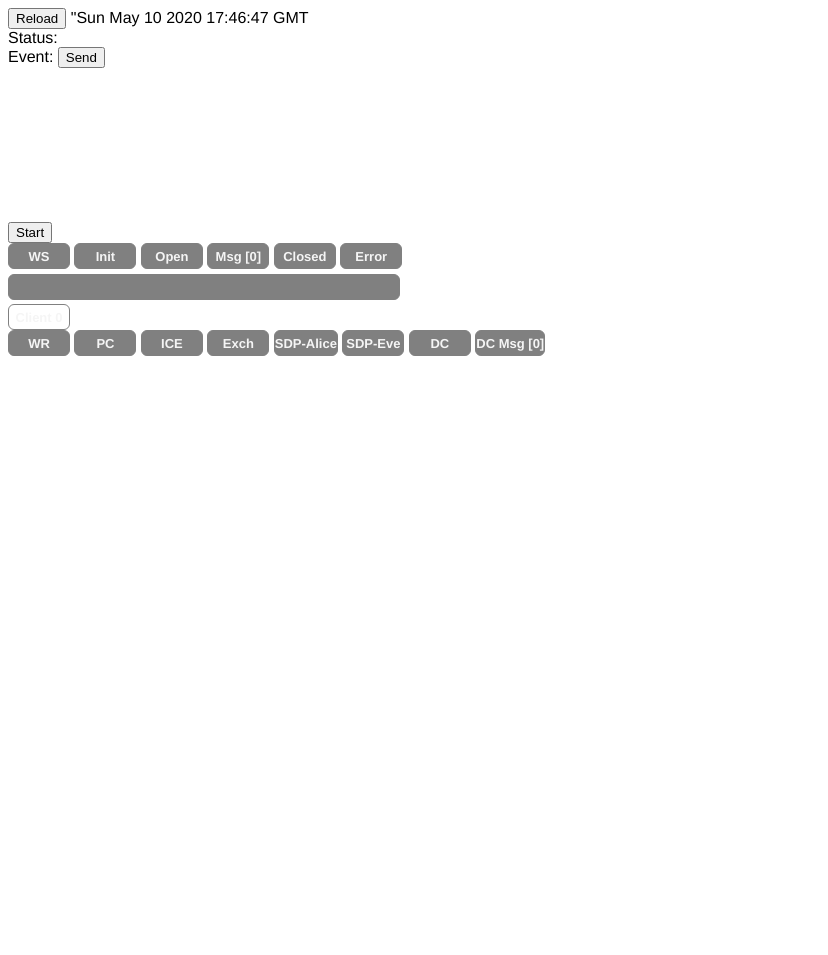
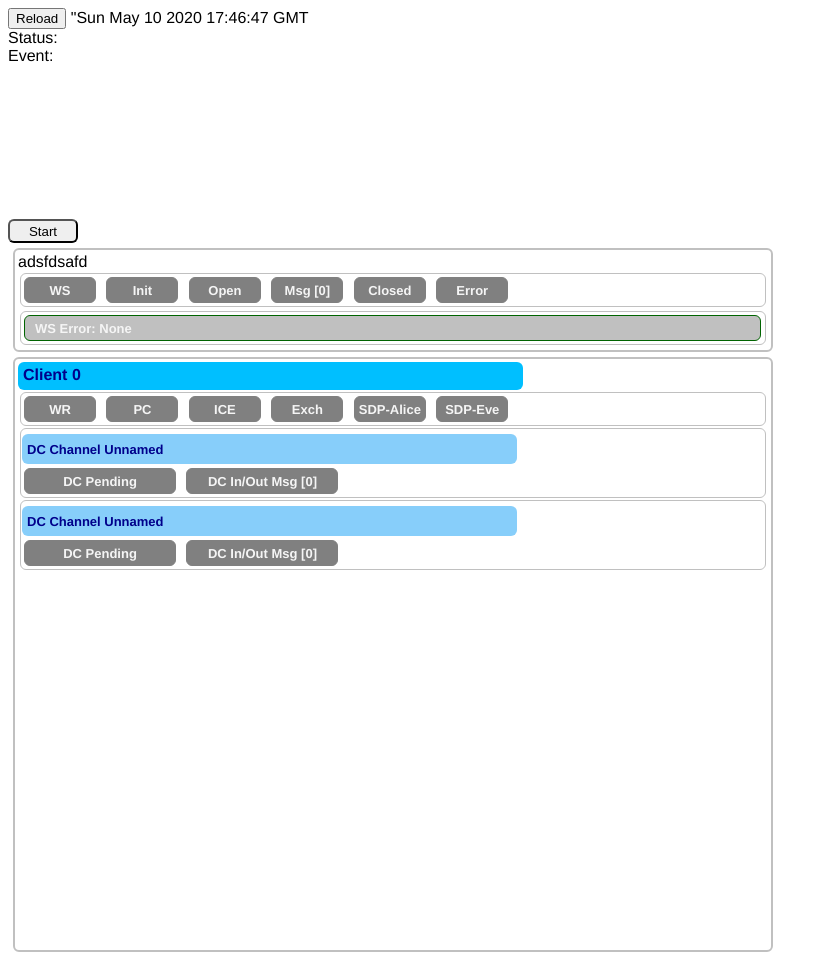
Before and after one commit to abek42/webrtcsignaller, a website: page static/eve.html in a window 1280 px wide. Shown: the whole page, without its empty margins (0-828 px from the left). Before the commit the page ends 800 px from the top, so only its background shows below. Drawn offline with Linux system fonts and the light colour scheme.

Commit message:
pre-video
pending: alice responding to dc-msg

```diff
--- /dev/null
+++ b/static/common.css
@@ -0,0 +1,83 @@
+body{font-family:helvetica}
+		.anim1{ animation-name: blip; animation-duration: 0.2s;}
+		.anim2{ animation-name: blip; animation-duration: 0.3s;}
+		@keyframes blip {
+		  0%   {background-color: #113311;}
+		  50%  {background-color: #00dd00;}
+		  100%  {background-color: silver;}
+		}
+		.tile { min-width: 70px;	min-height: 24px;	font-size: small;	font-weight: bold;
+				color: whitesmoke;	border: 1px solid gray;	border-radius: 6px;
+				display: inline-flex;	align-items: center;	justify-content: center;margin:3px;}
+		.tile0 { min-width: 150px;	min-height: 24px;	font-size: small;	font-weight: bold;
+				color: whitesmoke;	border: 1px solid gray;	border-radius: 6px;
+				display: inline-flex;	align-items: center;	justify-content: center;margin:3px;}
+		.tileLong { min-width: 420px; width:725px; min-height: 24px;	font-size: small;	font-weight: bold;
+				color: whitesmoke;	border: 1px solid gray;	border-radius: 6px; padding-left:10px;
+				display: inline-flex;	align-items: center;	justify-content: left;margin:3px}
+		.gray{background-color:gray;}
+		.green{background-color:green;}
+		.red{background-color:red;}
+		.blue{background-color:deepskyblue;}
+		.silver{background-color:silver;border-color:darkgreen;}
+
+		.button{border-radius:6px;min-width: 70px;	min-height: 24px;}
+
+		.dc_name {
+	min-width: 320px;width:490px;
+	display: inline-flex;
+	min-height: 30px;
+	background: lightskyblue;
+	margin: 5px 1px 1px 1px;
+	font-size: small;
+	color: darkblue;
+	align-items: center;
+	padding-left: 5px;
+	border-radius: 6px;
+	font-weight: bold;
+}
+
+#main_websocket_state{
+	border-radius:6px;
+	margin:5px;
+	padding:3px;
+	border:2px solid silver;
+	display:flex;
+	flex-direction:column;
+	max-width:750px;
+}
+.client_status{
+	border-radius:6px;
+	margin:5px;
+	padding:3px;
+	border:2px solid silver;
+	display:flex;
+	flex-direction:column;
+	max-width:750px;
+}
+
+
+.dc_state{
+	display:flex;
+	flex-direction:column;
+
+}
+
+.client {
+	color: darkblue;
+	width: 500px;
+	display: inline-flex;
+	min-height: 24px;
+	border-radius: 6px;
+	align-content: center;
+	font-weight: bold;
+	font-size: medium;
+	padding-left: 5px;
+	padding-top: 4px;
+}
+
+.states {
+	margin:2px;
+	border-radius:6px;
+	border:1px solid silver;
+}
--- a/static/common.js
+++ b/static/common.js
@@ -182,7 +182,6 @@ function isActionMsg(msg){
 		console.log("INFO: isActionMsg>parse failed",e);
 		return false;
 	}
-
 }
 
 //--------------------video stream handler----------------------//
--- a/static/commonCore.js
+++ b/static/commonCore.js
@@ -1,3 +1,4 @@
+const WR_DC_CH_NOT_FOUND="data channel not found in saved cfg";
 
 setDOMUpdateListener();
 setDataEvtListener();
@@ -86,14 +87,18 @@ client0_wr_init" class="tile gray">WR</span>
 			animLabel(hnd);
 			break;
 		case WR_STATUS_DC_OPEN:
-			hnd+="wr_dc";
+			let chSuffix = getDCSuffix(details.srcCh); //need it again for name label
+			hnd="dc_chstate_"+chSuffix;
+			document.getElementById(hnd).innerHTML="DC Open";
+			document.getElementById("dc_name_"+chSuffix).innerHTML=details.srcCh;
 			break;
 		case WR_STATUS_DC_CLOSED:
-			hnd+="wr_dc";
+			hnd="dc_chstate_"+getDCSuffix(details.srcCh);//just need it once
+			document.getElementById(hnd).innerHTML="DC Closed";
 			grayAlt="red"
 			break;
 		case WR_STATUS_DC_MSG:
-			hnd+="wr_dcmsg";
+			hnd="dc_msg_"+getDCSuffix(details.srcCh);
 			grayAlt="silver";
 			//trigger anim behaviour
 			animLabel(hnd);
@@ -134,7 +139,7 @@ function animLabel(hnd){
 }
 
 function processDataMsg(msgObj){
-	console.log("DBG: processDataMsg>",msgObj);
+	//console.log("DBG: processDataMsg>",msgObj);
 	switch(msgObj.action){
 		case WS_ACTION_SET_CLIENT_TYPE:
 			processClientSet(msgObj.data);
@@ -150,7 +155,7 @@ function processDataMsg(msgObj){
 			processWRConnNext(msgObj);
 			break;
 		default:
-			console.log("TBD: processDataMsg> pending action",msgObj.action);
+			console.log("TBD: processDataMsg> pending action",msgObj.action,msgObj);
 	}
 }
 
@@ -238,7 +243,8 @@ function signallerWRDC(obj,dc){
 							forIP:obj.target,
 							reqId:obj.reqId,
 							sdp:(obj.wrStep==WR_SDP_OFFER||obj.wrStep==WR_SDP_ANSWER)?obj.sdp:"",
-							ice:obj.wrStep==WR_ICE_EXCHG?obj.ice:""
+							ice:obj.wrStep==WR_ICE_EXCHG?obj.ice:"",
+							msg:(obj.wrStep==WR_REQ_VIDCH)?obj.msg:""
 						 }
 				   };
 		dc.send(JSON.stringify(sendObj));
--- a/static/eve.html
+++ b/static/eve.html
@@ -8,27 +8,7 @@
 	<script src="commonCore.js"></script>
 	<script src="constants.js" ></script>
 	<script src="eve.js" ></script>
-    <style>
-		body{font-family:helvetica}
-		.anim1{ animation-name: blip; animation-duration: 0.2s;}
-		.anim2{ animation-name: blip; animation-duration: 0.3s;}
-		@keyframes blip {
-		  0%   {background-color: #113311;}
-		  50%  {background-color: #00dd00;}
-		  100%  {background-color: silver;}
-		}
-		.tile { min-width: 60px;	min-height: 24px;	font-size: small;	font-weight: bold;
-				color: whitesmoke;	border: 1px solid gray;	border-radius: 6px;
-				display: inline-flex;	align-items: center;	justify-content: center;}
-		.tileLong { min-width: 380px; max-width:380px;	min-height: 24px;	font-size: small;	font-weight: bold; margin-top:5px;
-				color: whitesmoke;	border: 1px solid gray;	border-radius: 6px; padding-left:10px;
-				display: inline-flex;	align-items: center;	justify-content: left;}
-		.gray{background-color:gray;}
-		.green{background-color:green;}
-		.red{background-color:red;}
-		.silver{background-color:silver;border-color:darkgreen;}
-
-	</style>
+    <link rel="stylesheet" type="text/css" href="common.css">
 </head>
 <body onload="setDebugDiv();">
 <div id="debug">
@@ -36,31 +16,55 @@
 	<span id="reload">ERROR</span><br>
 	Status: <span id="wsStatus"></span><br>
 	Event: <span id="wsEvent"></span>
-	<input type="button" onclick="wsSend('test')" value="Send" id="next">
+	<!--input type="button" onclick="wsSend('test')" value="Send" id="next"-->
 </div>
 <div class="flexChild" id="camera-container">
 	<video id="local_video" autoplay muted></video>
 	<div class="main_websocket">
-		<input type="button" value="Start" id="setIP" onclick="setWSIP();"/><br>
+		<input type="button" value="Start" id="setIP" class="button" onclick="setWSIP();"/><br>
+		<div id="main_websocket_state">adsfdsafd
+			<div class="states">
 				<span id="main_websocket_hasWS" class="tile gray">WS</span>
 				<span id="main_websocket_initWS" class="tile gray">Init</span>
 				<span id="main_websocket_openWS" class="tile gray">Open</span>
 				<span id="main_websocket_msgWS" class="tile gray">Msg [0]</span>
 				<span id="main_websocket_closeWS" class="tile gray">Closed</span>
-		<span id="main_websocket_errWS" class="tile gray">Error</span><br>
-		<span id="main_websocket_errmsgWS" class="tileLong gray"></span>
+				<span id="main_websocket_errWS" class="tile gray">Error</span>
 			</div>
-	<div class="client_notifier" id="client0">
+			<div class="states">
+				<span id="main_websocket_errmsgWS" class="tileLong silver">WS Error: None</span>
+			</div>
+		</div>
+	</div>
+	<div class="client_status" id="client0">
 		<div class="client_wr">
-		<span id="client0" class="tile blue">Client 0</span><br>
+			<span id="client0" class="client blue">Client 0</span>
+			<div id="client0_wr_pc_state" class="pc_state states">
 				<span id="client0_wr_init" class="tile gray">WR</span>
 				<span id="client0_wr_pc" class="tile gray">PC</span>
 				<span id="client0_wr_ice_found" class="tile gray">ICE</span>
 				<span id="client0_wr_ice_exchg" class="tile gray">Exch</span>
 				<span id="client0_wr_sdp_local" class="tile gray">SDP-Alice</span>
 				<span id="client0_wr_sdp_remote" class="tile gray">SDP-Eve</span>
-		<span id="client0_wr_dc" class="tile gray">DC</span>
-		<span id="client0_wr_dcmsg" class="tile gray">DC Msg [0]</span>
+			</div>
+			<div id="dc_state_client0_dc0" class="dc_state states">
+				<div>
+					<span id="dc_name_client0_dc0" class="dc_name">DC Channel Unnamed</span>
+				</div>
+				<div>
+					<span id="dc_chstate_client0_dc0" class="tile0 gray">DC Pending</span>
+					<span id="dc_msg_client0_dc0" class="tile0 gray">DC In/Out Msg [0]</span>
+				</div>
+			</div>
+			<div id="dc_state_client0_dc1" class="dc_state states">
+				<div>
+					<span id="dc_name_client0_dc1" class="dc_name">DC Channel Unnamed</span><br>
+				</div>
+				<div>
+					<span id="dc_chstate_client0_dc1" class="tile0 gray">DC Pending</span>
+					<span id="dc_msg_client0_dc1" class="tile0 gray">DC In/Out Msg [0]</span>
+				</div>
+			</div>
 		</div>
 		<video id="client0_received_video" autoplay></video>
 	</div>
--- a/static/eve.js
+++ b/static/eve.js
@@ -5,13 +5,31 @@ let wrConfig={connObjs:[]};	//simpler, just  connections to alice
 
 
 function processClientSet(){
-	console.log("INFO: processClientSet>",);
+	console.log("INFO: processClientSet>sending WR init request",);
 	wsSend({action:WS_ACTION_WRCONN_INIT,data:{fromIP:"",reqId:wsConfig.requesterID	}});
 }
 
 function processWRInitRequest(msgObj){
 	updateDOM(WS_STATUS,{evt:WS_STATUS_ERR,evtData:"Unexpected WR Init Request from: "+msgObj.data.fromIP});
 	console.log("ERR: processWRInitRequest>",msgObj);
+}
+
+function getDCSuffix(chName){
+	//with
+	let suffix=WR_DC_CH_NOT_FOUND;
+	for(let coIdx=0;coIdx<wrConfig.connObjs.length;coIdx++){
+		for(let chIdx=0;chIdx<wrConfig.connObjs[coIdx].channels.length;chIdx++){
+				console.log("DBG: getDCSuffix>itr>",coIdx,chIdx,wrConfig.connObjs[coIdx].channels[chIdx].chName.length,chName.length);
+				if(wrConfig.connObjs[coIdx].channels[chIdx].chName==chName){
+					//suffix= "client"+coIdx+"_dc"+chIdx;
+					//coIdx=wrConfig.connObjs.length; //break out
+					return "client"+coIdx+"_dc"+chIdx;
+					break;
+				}
+		}
+	}
+	console.log("DBG: getDCSuffix>for chName:",chName, " suffix:",WR_DC_CH_NOT_FOUND);
+	return suffix;
 }
 
 function processWRConnNext(msgObj){
@@ -57,4 +75,32 @@ function setWSIP(){
 
 	websocketInit(wsConfig);
 	document.getElementById("setIP").disabled=true;
+	document.addEventListener('DOMUpdate',requestVideo);
 }
+
+function requestVideo(evt){
+	//console.log("TBD: requestVideo",evt);
+	if(evt.detail.name==WR_STATUS&&evt.detail.details.evt==WR_STATUS_DC_OPEN){
+		console.log("TBD: requestVideo","found DC evt",evt.detail.details.dcHnd);
+		/*
+		{action:obj.wrAction,
+					data:{
+							step:obj.wrStep,
+							forIP:obj.target,
+							reqId:obj.reqId,
+							sdp:(obj.wrStep==WR_SDP_OFFER||obj.wrStep==WR_SDP_ANSWER)?obj.sdp:"",
+							ice:obj.wrStep==WR_ICE_EXCHG?obj.ice:"",
+							msg:(obj.wrStep==WR_REQ_VIDCH)?obj.msg:""
+						 }
+				   };
+		*/
+		let vidMsg={wrAction:WR_ACTION_REQ_VIDEO,
+					wrStep:WR_REQ_VIDCH,
+					target:WS_CLIENT_IS_ALICE,
+					reqId:"",
+					msg:"Meh?"
+				   }
+		//signallerWRDC(vidMsg,evt.detail.details.dcHnd);
+		document.removeEventListener('DOMUpdate',requestVideo);
+	}
+}
--- a/static/wsCore.js
+++ b/static/wsCore.js
@@ -21,6 +21,7 @@ const WS_ACTION_CLOSE_CONN = "ws closing connection";
 const WR_ACTION_FAILED_ERROR="wr requested action failed";
 const WR_ACTION_CONN_NEXT = "Next step of WR connection";
 const WR_ACTION_DC_MSG ="wr data ch process received msg";
+const WR_ACTION_REQ_VIDEO="wr request video";
 
 const ERR_ALICE_UNAVAILABLE="Alice is not connected";
 const ERR_IP_NOT_ON_WHITELIST="IP not on whitelist";
@@ -61,7 +62,7 @@ function websocketInit(config){
 			};
 
 			ws.onmessage = function (msgEvent){
-				console.log("DBG: websocketInit>msgEvent");
+				//console.log("DBG: websocketInit>msgEvent");
 				if(msgEvent.data!=null){
 					let msgObj = JSON.parse(msgEvent.data);
 					notifyData(msgObj);
@@ -97,7 +98,7 @@ function websocketInit(config){
 }
 
 function wsSend(msgObj){
-	console.log("DBG: wsSend>",msgObj);
+	//console.log("DBG: wsSend>",msgObj);
 	if(wsConfig.ws.readyState==1){
 		wsConfig.ws.send(JSON.stringify(msgObj));
 	}
```
Also changed, not shown: static/alice.html (+1 -22 lines), static/wrCore.js (+22 -12 lines). Lines whose indentation alone changed are shown as unchanged.
